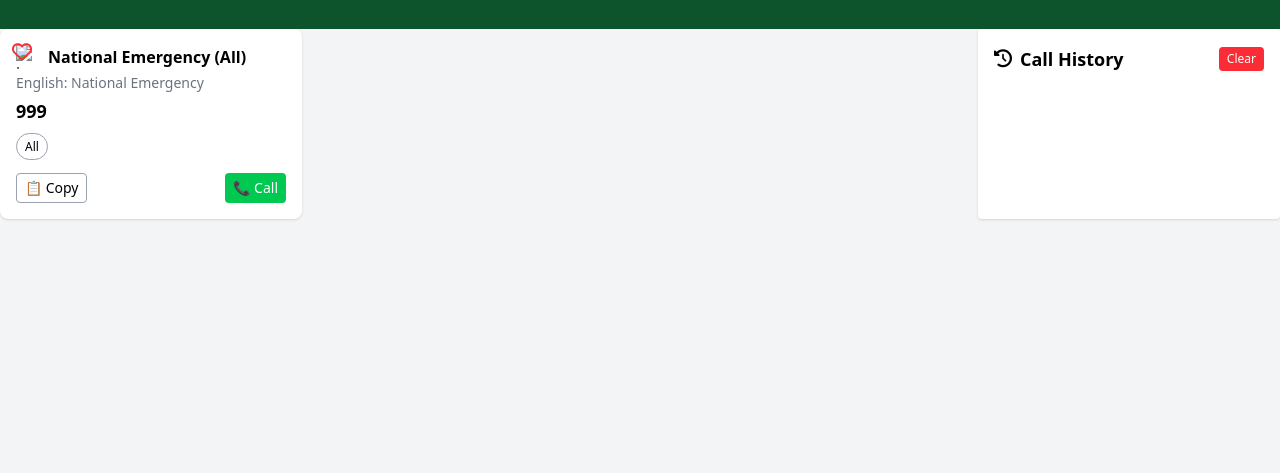
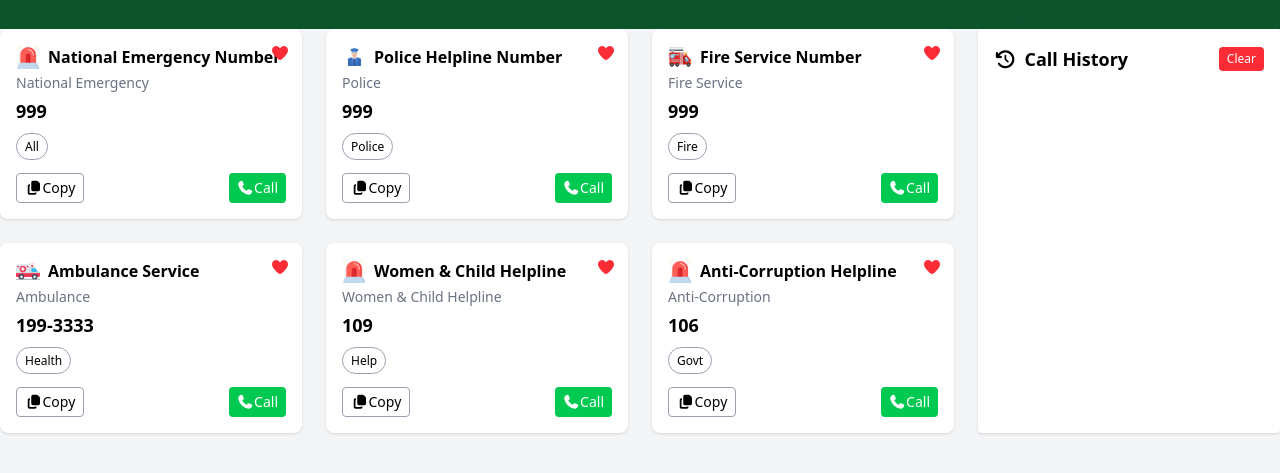
Before and after one commit to Sannidhya-Mehmud/B12-Assignment5, a plain HTML site: page index.html in a window 1280 px wide. Shown: the part 235-708 px from the top of the page. Drawn offline with nearby package versions, Linux system fonts and the light colour scheme.

Commit message:
card done

```diff
--- a/index.html
+++ b/index.html
@@ -6,7 +6,7 @@
     <title>Emergency Service Hotline</title>
     <script src="https://cdn.jsdelivr.net/npm/@tailwindcss/browser@4"></script>
   </script>
-    <script src="https://kit.fontawesome.com/a2e0e6ad65.js" crossorigin="anonymous"></script>
+    <link rel="stylesheet" href="https://cdnjs.cloudflare.com/ajax/libs/font-awesome/7.0.0/css/all.min.css" integrity="sha512-DxV+EoADOkOygM4IR9yXP8Sb2qwgidEmeqAEmDKIOfPRQZOWbXCzLC6vjbZyy0vPisbH2SyW27+ddLVCN+OMzQ==" crossorigin="anonymous" referrerpolicy="no-referrer" />
 </head>
 <body class="bg-gray-100">
  <nav class="bg-white shadow px-6 top-0 flex justify-between items-center h-16">
@@ -24,7 +24,7 @@
          <img src="assets/coin.png" alt="Coin" class="w-5 h-5" />
       </div>
       <div>
-        <span id="copyBadge" class="px-3 py-1 rounded-lg bg-green-500 text-white text-sm font-semibold inline-block">0 Copy</span>
+        <span id="copyCount" class="px-3 py-1 rounded-lg bg-green-500 text-white text-sm font-semibold inline-block">0 Copy</span>
       </div>
     </div>
   </nav>
@@ -41,21 +41,105 @@
 
       <!-- CARD TEMPLATE -->
       <article class="bg-white shadow p-4 relative rounded-lg">
-        <button class="absolute top-3 left-3 text-red-500 hover:scale-110 transition heartBtn" title="Like">
-          <i class="fa-regular fa-heart text-xl"></i>
+        <button class="absolute top-3 right-3 text-red-500 hover:scale-110 transition heartBtn" title="Like"><i class="fa-solid fa-heart"></i>
         </button>
         <div class="flex items-center gap-2 mb-1">
-          <img src="/icons/police.png" alt="icon" class="w-6 h-6" />
-          <h2 class="font-semibold">National Emergency (All)</h2>
+          <img src="assets/emergency.png" alt="icon" class="w-6 h-6" />
+          <h2 class="font-semibold">National Emergency Number</h2>
         </div>
-        <p class="text-sm text-gray-500">English: National Emergency</p>
+        <p class="text-sm text-gray-500">National Emergency</p>
         <p class="font-bold mt-1 text-lg">999</p>
         <div class="mt-2">
           <span class="px-2 py-1 border border-gray-400 rounded-full text-xs">All</span>
         </div>
         <div class="flex justify-between mt-4">
-          <button class="px-2 py-1 border border-gray-400 rounded text-sm copyBtn" data-number="999">📋 Copy</button>
-          <button class="px-2 py-1 bg-green-500 text-white rounded text-sm callBtn" data-name="National Emergency" data-number="999">📞 Call</button>
+          <button class="px-2 py-1 border border-gray-400 rounded text-sm copyBtn" data-number="999"><i class="fa-solid fa-copy"></i>Copy</button>
+          <button class="px-2 py-1 bg-green-500 text-white rounded text-sm callBtn" data-name="National Emergency" data-number="999"><i class="fa-solid fa-phone"></i>Call</button>
+        </div>
+      </article>
+      <article class="bg-white shadow p-4 relative rounded-lg">
+        <button class="absolute top-3 right-3 text-red-500 hover:scale-110 transition heartBtn" title="Like"><i class="fa-solid fa-heart"></i>
+        </button>
+        <div class="flex items-center gap-2 mb-1">
+          <img src="assets/police.png" alt="icon" class="w-6 h-6" />
+          <h2 class="font-semibold">Police Helpline Number</h2>
+        </div>
+        <p class="text-sm text-gray-500">Police</p>
+        <p class="font-bold mt-1 text-lg">999</p>
+        <div class="mt-2">
+          <span class="px-2 py-1 border border-gray-400 rounded-full text-xs">Police</span>
+        </div>
+        <div class="flex justify-between mt-4">
+          <button class="px-2 py-1 border border-gray-400 rounded text-sm copyBtn" data-number="999"><i class="fa-solid fa-copy"></i>Copy</button>
+          <button class="px-2 py-1 bg-green-500 text-white rounded text-sm callBtn" data-name="National Emergency" data-number="999"><i class="fa-solid fa-phone"></i>Call</button>
+        </div>
+      </article>
+      <article class="bg-white shadow p-4 relative rounded-lg">
+        <button class="absolute top-3 right-3 text-red-500 hover:scale-110 transition heartBtn" title="Like"><i class="fa-solid fa-heart"></i>
+        </button>
+        <div class="flex items-center gap-2 mb-1">
+          <img src="assets/fire-service.png" alt="icon" class="w-6 h-6" />
+          <h2 class="font-semibold">Fire Service Number</h2>
+        </div>
+        <p class="text-sm text-gray-500">Fire Service</p>
+        <p class="font-bold mt-1 text-lg">999</p>
+        <div class="mt-2">
+          <span class="px-2 py-1 border border-gray-400 rounded-full text-xs">Fire</span>
+        </div>
+        <div class="flex justify-between mt-4">
+          <button class="px-2 py-1 border border-gray-400 rounded text-sm copyBtn" data-number="999"><i class="fa-solid fa-copy"></i>Copy</button>
+          <button class="px-2 py-1 bg-green-500 text-white rounded text-sm callBtn" data-name="National Emergency" data-number="999"><i class="fa-solid fa-phone"></i>Call</button>
+        </div>
+      </article>
+      <article class="bg-white shadow p-4 relative rounded-lg">
+        <button class="absolute top-3 right-3 text-red-500 hover:scale-110 transition heartBtn" title="Like"><i class="fa-solid fa-heart"></i>
+        </button>
+        <div class="flex items-center gap-2 mb-1">
+          <img src="assets/ambulance.png" alt="icon" class="w-6 h-6" />
+          <h2 class="font-semibold">Ambulance Service</h2>
+        </div>
+        <p class="text-sm text-gray-500">Ambulance</p>
+        <p class="font-bold mt-1 text-lg">199-3333</p>
+        <div class="mt-2">
+          <span class="px-2 py-1 border border-gray-400 rounded-full text-xs">Health</span>
+        </div>
+        <div class="flex justify-between mt-4">
+          <button class="px-2 py-1 border border-gray-400 rounded text-sm copyBtn" data-number="999"><i class="fa-solid fa-copy"></i>Copy</button>
+          <button class="px-2 py-1 bg-green-500 text-white rounded text-sm callBtn" data-name="National Emergency" data-number="999"><i class="fa-solid fa-phone"></i>Call</button>
+        </div>
+      </article>
+      <article class="bg-white shadow p-4 relative rounded-lg">
+        <button class="absolute top-3 right-3 text-red-500 hover:scale-110 transition heartBtn" title="Like"><i class="fa-solid fa-heart"></i>
+        </button>
+        <div class="flex items-center gap-2 mb-1">
+          <img src="assets/emergency.png" alt="icon" class="w-6 h-6" />
+          <h2 class="font-semibold">Women & Child Helpline</h2>
+        </div>
+        <p class="text-sm text-gray-500">Women & Child Helpline</p>
+        <p class="font-bold mt-1 text-lg">109</p>
+        <div class="mt-2">
+          <span class="px-2 py-1 border border-gray-400 rounded-full text-xs">Help</span>
+        </div>
+        <div class="flex justify-between mt-4">
+          <button class="px-2 py-1 border border-gray-400 rounded text-sm copyBtn" data-number="999"><i class="fa-solid fa-copy"></i>Copy</button>
+          <button class="px-2 py-1 bg-green-500 text-white rounded text-sm callBtn" data-name="National Emergency" data-number="999"><i class="fa-solid fa-phone"></i>Call</button>
+        </div>
+      </article>
+      <article class="bg-white shadow p-4 relative rounded-lg">
+        <button class="absolute top-3 right-3 text-red-500 hover:scale-110 transition heartBtn" title="Like"><i class="fa-solid fa-heart"></i>
+        </button>
+        <div class="flex items-center gap-2 mb-1">
+          <img src="assets/emergency.png" alt="icon" class="w-6 h-6" />
+          <h2 class="font-semibold">Anti-Corruption Helpline</h2>
+        </div>
+        <p class="text-sm text-gray-500">Anti-Corruption</p>
+        <p class="font-bold mt-1 text-lg">106</p>
+        <div class="mt-2">
+          <span class="px-2 py-1 border border-gray-400 rounded-full text-xs">Govt</span>
+        </div>
+        <div class="flex justify-between mt-4">
+          <button class="px-2 py-1 border border-gray-400 rounded text-sm copyBtn" data-number="999"><i class="fa-solid fa-copy"></i>Copy</button>
+          <button class="px-2 py-1 bg-green-500 text-white rounded text-sm callBtn" data-name="National Emergency" data-number="999"><i class="fa-solid fa-phone"></i>Call</button>
         </div>
       </article>
 
--- a/index.js
+++ b/index.js
@@ -21,7 +21,7 @@ let heartCount = 0;
         const number = btn.getAttribute("data-number");
         navigator.clipboard.writeText(number);
         copyCount++;
-        copyCounter.textContent = copyCount;
+        copyCounter.textContent = copyCount + " Copy";
         alert("Number copied: " + number);
       });
     });
```
